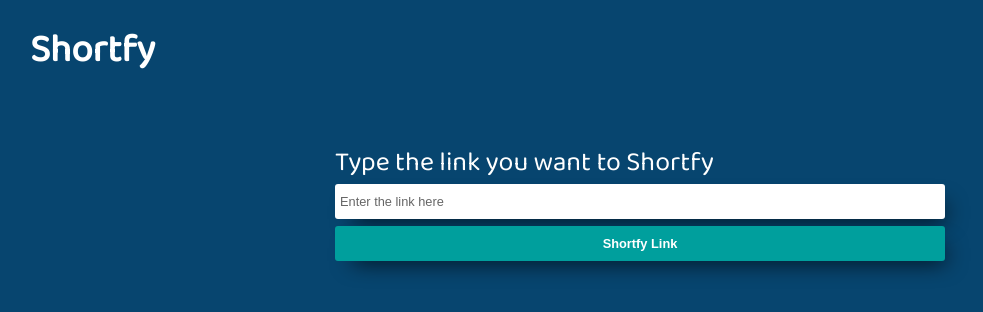
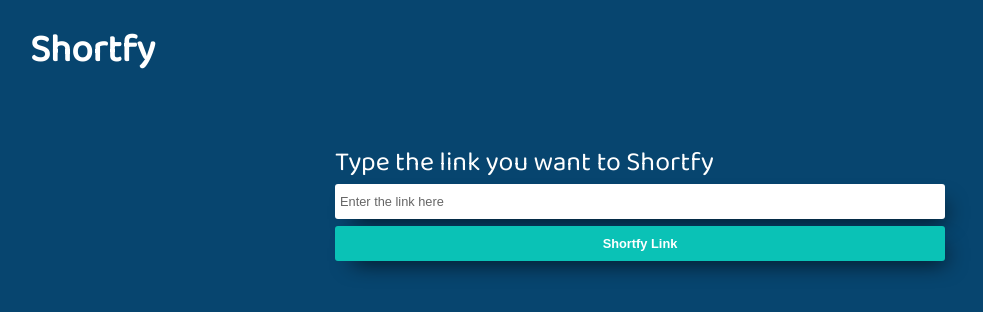
Before and after one commit to mayconbenito/shortfy, a Next.js app: page / in a window 1280 px wide. Shown: the top 312 px of the page, without its empty margins (0-983 px from the left). Built offline with nearby package versions, Linux system fonts and the light colour scheme.

Commit message:
change button color

```diff
--- a/pages/styles.css
+++ b/pages/styles.css
@@ -59,7 +59,7 @@ h1 {
   height: 35px;
   padding: 5px;
   border-radius: 3px;
-  background-color: #009f9d;
+  background-color: #0ac2b6;
   border: none;
   color: #fff;
   font-weight: bold;
```
